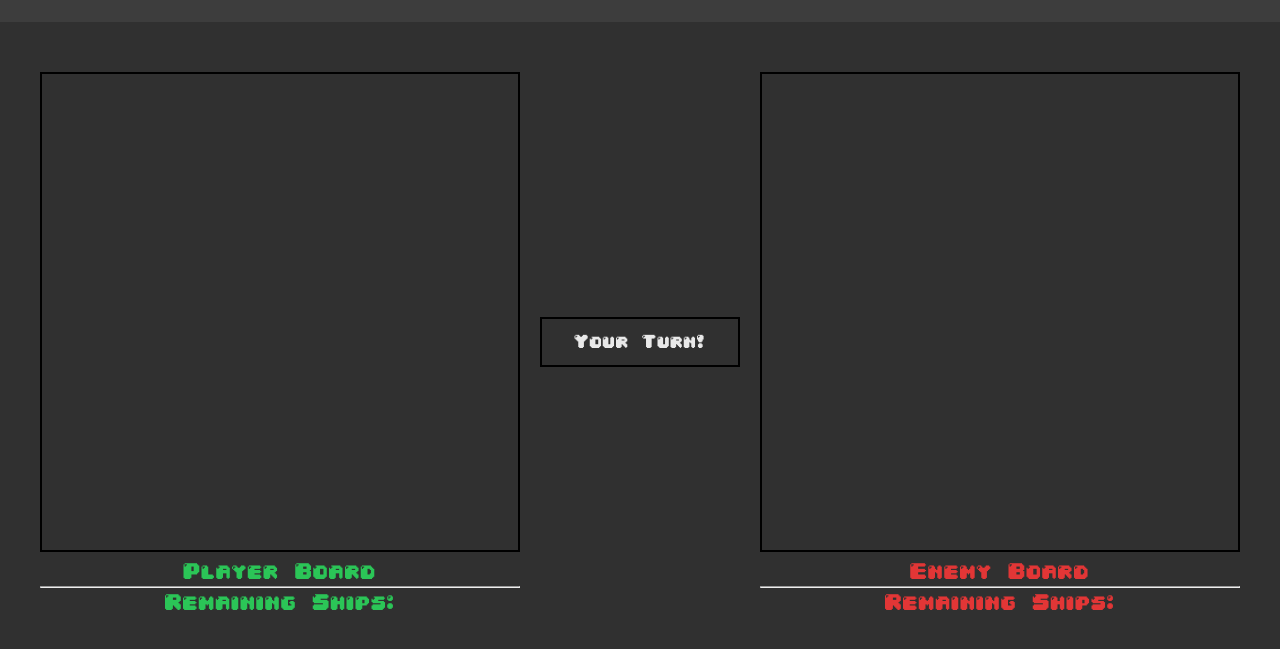
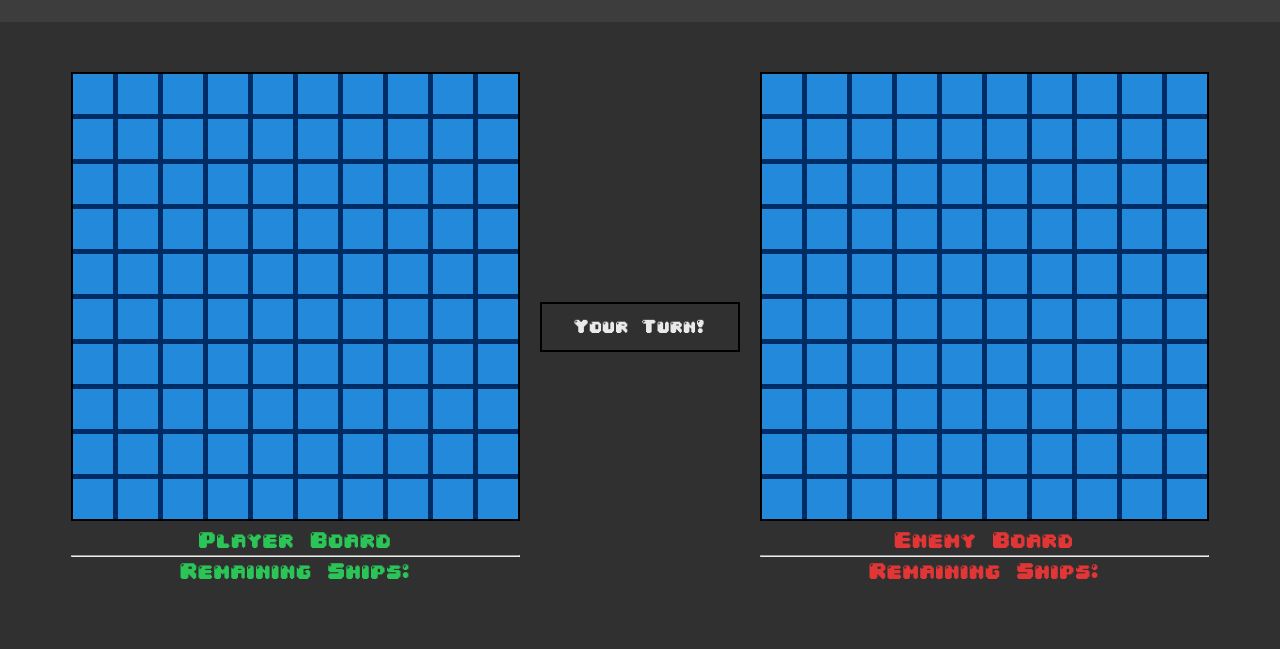
Before and after one commit to elk15/Battleship, a website built with webpack: page dist/index.html in a window 1280 px wide. Both pictures are taken after a click on the button "New Game". Shown: the part 71-720 px from the top of the page. Built offline with nearby package versions, Linux system fonts and the light colour scheme.

Commit message:
Create ui grids for the gameboards

```diff
--- /dev/null
+++ b/src/controller/controller.js
@@ -0,0 +1,13 @@
+import Gameplay from '../model/gameplay';
+
+export default class Controller {
+    static attachEventListeners() {
+        document.querySelector('#new-game').addEventListener('click', () => {
+            Controller.startNewGame();
+        });
+    }
+
+    static startNewGame() {
+        Gameplay.startGame();
+    }
+}
--- a/src/index.js
+++ b/src/index.js
@@ -1 +1,4 @@
+import Controller from './controller/controller';
 import './style.css';
+
+Controller.attachEventListeners();
--- a/src/model/gameplay.js
+++ b/src/model/gameplay.js
@@ -1,3 +1,4 @@
+import View from '../view/view';
 import Player from './player';
 
 export default class Gameplay {
@@ -7,6 +8,8 @@ export default class Gameplay {
 
     static startGame() {
         Gameplay.player.placeShipsRandomly();
+        View.generatePlayerBoard(this.player.getBoard());
         Gameplay.enemy.placeShipsRandomly();
+        View.generateEnemyBoard(this.enemy.getBoard());
     }
 }
--- a/src/style.css
+++ b/src/style.css
@@ -119,9 +119,19 @@ main{
     margin-bottom: 5px;
 }
 
+.position {
+    height: 2.5rem;
+    width: 2.5rem;
+    background-color: #2389da;
+
+}
+
 #player-board, #enemy-board {
-    height: 30rem;
-    width: 30rem;
+    background-color: #002c66;
+    display: grid;
+    gap: 5px 5px;
+    grid-template-columns: repeat(10, 1fr);
+    grid-template-rows: repeat(10, 1fr);
 }
 
 .caption-wrapper {
@@ -150,10 +160,10 @@ main{
 }
 
 @media only screen and (max-width: 400px) {
-    #player-board, #enemy-board {
+    /* #player-board, #enemy-board {
         height: 250px;
         width: 250px;
-    }
+    } */
 
     * {
         font-size: 1rem;
--- /dev/null
+++ b/src/view/view.js
@@ -0,0 +1,25 @@
+import Gameboard from '../model/gameboard';
+
+export default class View {
+    static generateBoard(board, id) {
+        document.querySelector(id).innerHTML = '';
+        const arr = board.getBoard();
+        for (let row = 0; row < arr.length; row++) {
+            for (let col = 0; col < arr.length; col++) {
+                const position = document.createElement('div');
+                position.classList.add('position');
+                position.dataset.row = row;
+                position.dataset.col = col;
+                document.querySelector(id).appendChild(position);
+            }
+        }
+    }
+
+    static generatePlayerBoard(board) {
+        View.generateBoard(board, '#player-board');
+    }
+
+    static generateEnemyBoard(board) {
+        View.generateBoard(board, '#enemy-board');
+    }
+}
```
Also changed, not shown: dist/main.js.
